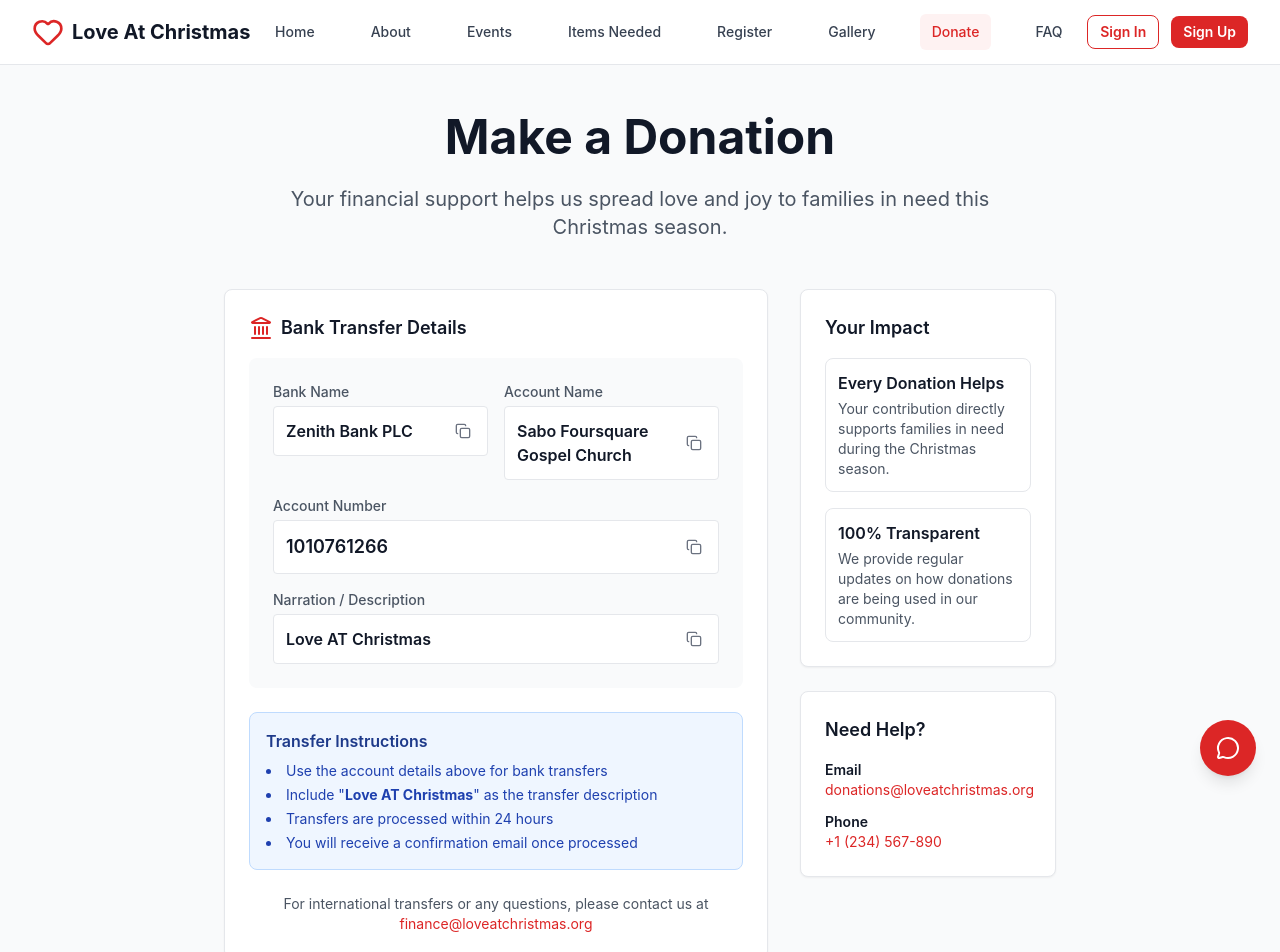
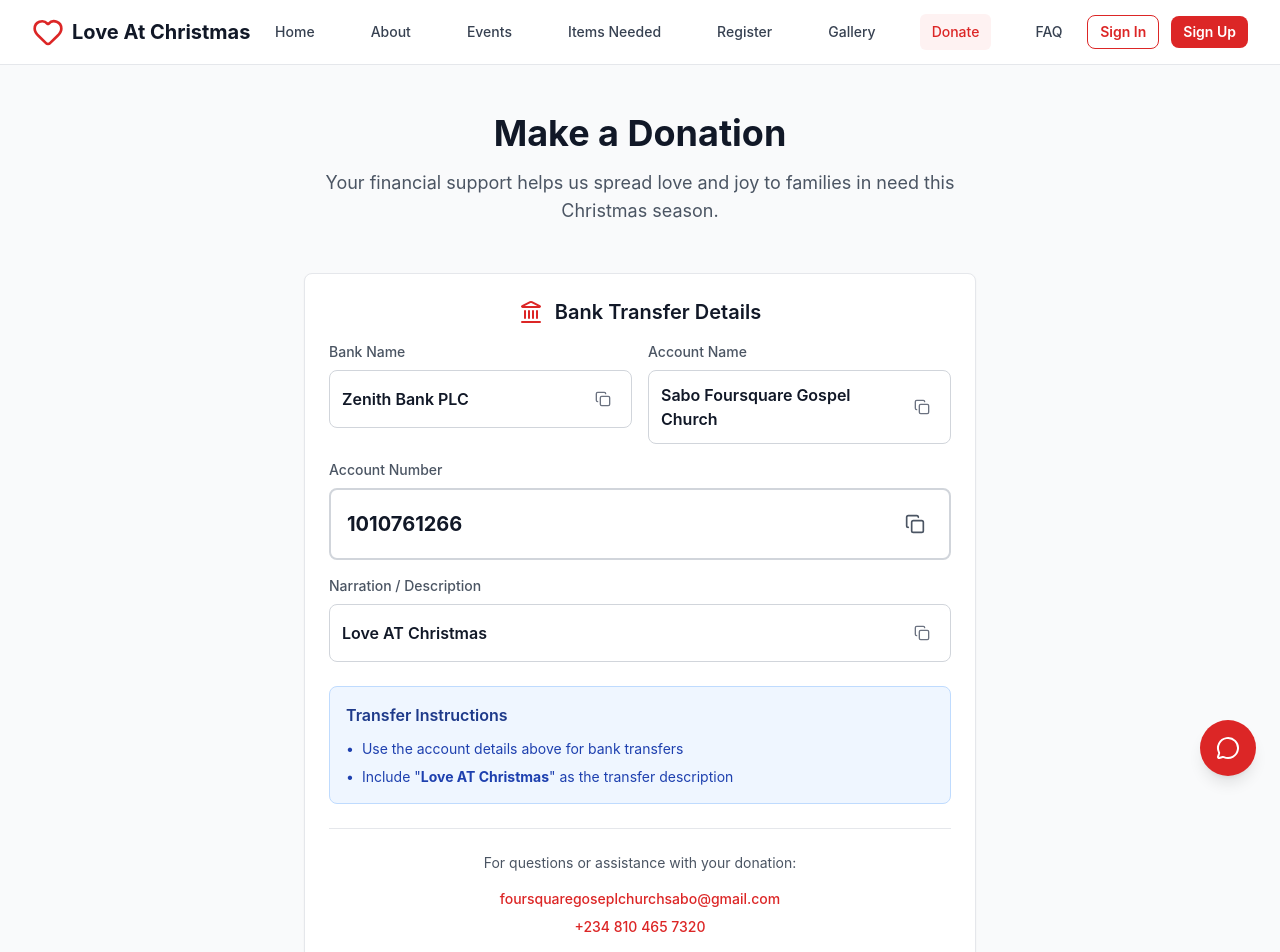
Before and after one commit to IbrahimMalgwi/love-at-christmas, a React (Create React App) app: page /donate in a window 1280 px wide. Shown: the top 952 px of the page. Built offline with nearby package versions, Linux system fonts and the light colour scheme.

Commit message:
update donate page layout

```diff
--- a/src/pages/Donate.jsx
+++ b/src/pages/Donate.jsx
@@ -1,6 +1,6 @@
 // src/pages/Donate.js
 import React from 'react'
-import { Landmark, Copy, } from 'lucide-react'
+import { Landmark, Copy } from 'lucide-react'
 import Card, { CardHeader, CardTitle, CardContent } from '../components/common/Card'
 
 const Donate = () => {
@@ -14,7 +14,6 @@ const Donate = () => {
     const copyToClipboard = async (text) => {
         try {
             await navigator.clipboard.writeText(text)
-            // You could add a toast notification here for better UX
             alert('Copied to clipboard!')
         } catch (err) {
             console.error('Failed to copy text: ', err)
@@ -23,23 +22,21 @@ const Donate = () => {
 
     return (
         <div className="min-h-screen bg-gray-50 py-12">
-            <div className="max-w-4xl mx-auto px-4 sm:px-6 lg:px-8">
+            <div className="max-w-3xl mx-auto px-4 sm:px-6 lg:px-8">
                 {/* Header */}
                 <div className="text-center mb-12">
-                    <h1 className="text-4xl md:text-5xl font-bold text-gray-900 mb-6">
+                    <h1 className="text-4xl font-bold text-gray-900 mb-4">
                         Make a Donation
                     </h1>
-                    <p className="text-xl text-gray-600 max-w-3xl mx-auto">
+                    <p className="text-lg text-gray-600">
                         Your financial support helps us spread love and joy to families in need this Christmas season.
                     </p>
                 </div>
 
-                <div className="grid lg:grid-cols-3 gap-8">
-                    {/* Bank Details */}
-                    <div className="lg:col-span-2">
-                        <Card>
+                {/* Bank Details Card */}
+                <Card className="max-w-2xl mx-auto">
                     <CardHeader>
-                                <CardTitle className="flex items-center gap-2">
+                        <CardTitle className="flex items-center justify-center gap-3 text-xl">
                             <Landmark className="h-6 w-6 text-primary-600" />
                             Bank Transfer Details
                         </CardTitle>
@@ -47,17 +44,17 @@ const Donate = () => {
                     <CardContent>
                         <div className="space-y-6">
                             {/* Bank Information */}
-                                    <div className="bg-gray-50 p-6 rounded-lg space-y-4">
-                                        <div className="grid md:grid-cols-2 gap-4">
+                            <div className="space-y-4">
+                                <div className="grid grid-cols-1 md:grid-cols-2 gap-4">
                                     <div>
-                                                <label className="block text-sm font-medium text-gray-600 mb-1">
+                                        <label className="block text-sm font-medium text-gray-600 mb-2">
                                             Bank Name
                                         </label>
-                                                <div className="flex items-center justify-between p-3 bg-white rounded border border-gray-200">
+                                        <div className="flex items-center justify-between p-3 bg-white rounded-lg border border-gray-300">
                                             <span className="font-semibold text-gray-900">{bankDetails.bankName}</span>
                                             <button
                                                 onClick={() => copyToClipboard(bankDetails.bankName)}
-                                                        className="p-1 hover:bg-gray-100 rounded transition-colors"
+                                                className="p-2 hover:bg-gray-100 rounded-lg transition-colors"
                                                 title="Copy to clipboard"
                                             >
                                                 <Copy className="h-4 w-4 text-gray-500" />
@@ -66,14 +63,14 @@ const Donate = () => {
                                     </div>
 
                                     <div>
-                                                <label className="block text-sm font-medium text-gray-600 mb-1">
+                                        <label className="block text-sm font-medium text-gray-600 mb-2">
                                             Account Name
                                         </label>
-                                                <div className="flex items-center justify-between p-3 bg-white rounded border border-gray-200">
+                                        <div className="flex items-center justify-between p-3 bg-white rounded-lg border border-gray-300">
                                             <span className="font-semibold text-gray-900">{bankDetails.accountName}</span>
                                             <button
                                                 onClick={() => copyToClipboard(bankDetails.accountName)}
-                                                        className="p-1 hover:bg-gray-100 rounded transition-colors"
+                                                className="p-2 hover:bg-gray-100 rounded-lg transition-colors"
                                                 title="Copy to clipboard"
                                             >
                                                 <Copy className="h-4 w-4 text-gray-500" />
@@ -83,30 +80,30 @@ const Donate = () => {
                                 </div>
 
                                 <div>
-                                            <label className="block text-sm font-medium text-gray-600 mb-1">
+                                    <label className="block text-sm font-medium text-gray-600 mb-2">
                                         Account Number
                                     </label>
-                                            <div className="flex items-center justify-between p-3 bg-white rounded border border-gray-200">
-                                                <span className="font-semibold text-gray-900 text-lg">{bankDetails.accountNumber}</span>
+                                    <div className="flex items-center justify-between p-4 bg-white rounded-lg border-2 border-gray-300">
+                                        <span className="font-bold text-gray-900 text-xl">{bankDetails.accountNumber}</span>
                                         <button
                                             onClick={() => copyToClipboard(bankDetails.accountNumber)}
-                                                    className="p-1 hover:bg-gray-100 rounded transition-colors"
+                                            className="p-2 hover:bg-gray-100 rounded-lg transition-colors"
                                             title="Copy to clipboard"
                                         >
-                                                    <Copy className="h-4 w-4 text-gray-500" />
+                                            <Copy className="h-5 w-5 text-gray-600" />
                                         </button>
                                     </div>
                                 </div>
 
                                 <div>
-                                            <label className="block text-sm font-medium text-gray-600 mb-1">
+                                    <label className="block text-sm font-medium text-gray-600 mb-2">
                                         Narration / Description
                                     </label>
-                                            <div className="flex items-center justify-between p-3 bg-white rounded border border-gray-200">
+                                    <div className="flex items-center justify-between p-3 bg-white rounded-lg border border-gray-300">
                                         <span className="font-semibold text-gray-900">{bankDetails.narration}</span>
                                         <button
                                             onClick={() => copyToClipboard(bankDetails.narration)}
-                                                    className="p-1 hover:bg-gray-100 rounded transition-colors"
+                                            className="p-2 hover:bg-gray-100 rounded-lg transition-colors"
                                             title="Copy to clipboard"
                                         >
                                             <Copy className="h-4 w-4 text-gray-500" />
@@ -117,107 +114,50 @@ const Donate = () => {
 
                             {/* Instructions */}
                             <div className="bg-blue-50 border border-blue-200 rounded-lg p-4">
-                                        <h3 className="font-semibold text-blue-900 mb-2">Transfer Instructions</h3>
-                                        <ul className="text-sm text-blue-800 space-y-1 list-disc list-inside">
-                                            <li>Use the account details above for bank transfers</li>
-                                            <li>Include "<strong>{bankDetails.narration}</strong>" as the transfer description</li>
-                                            <li>Transfers are processed within 24 hours</li>
-                                            <li>You will receive a confirmation email once processed</li>
+                                <h3 className="font-semibold text-blue-900 mb-3">Transfer Instructions</h3>
+                                <ul className="text-sm text-blue-800 space-y-2">
+                                    <li className="flex items-start">
+                                        <span className="mr-2">•</span>
+                                        <span>Use the account details above for bank transfers</span>
+                                    </li>
+                                    <li className="flex items-start">
+                                        <span className="mr-2">•</span>
+                                        <span>
+                                            Include "<strong>{bankDetails.narration}</strong>" as the transfer description
+                                        </span>
+                                    </li>
                                 </ul>
                             </div>
 
-                                    {/* Additional Information */}
-                                    <div className="text-center text-gray-600">
-                                        <p className="text-sm">
-                                            For international transfers or any questions, please contact us at{' '}
-                                            <a href="mailto:finance@loveatchristmas.org" className="text-primary-600 hover:underline">
-                                                finance@loveatchristmas.org
-                                            </a>
+                            {/* Contact Information */}
+                            <div className="text-center border-t pt-6">
+                                <p className="text-sm text-gray-600 mb-4">
+                                    For questions or assistance with your donation:
                                 </p>
-                                    </div>
-                                </div>
-                            </CardContent>
-                        </Card>
-                    </div>
-
-                    {/* Impact & Security Sidebar */}
-                    <div className="space-y-6">
-                        {/* Impact Information */}
-                        <Card>
-                            <CardHeader>
-                                <CardTitle>Your Impact</CardTitle>
-                            </CardHeader>
-                            <CardContent>
-                                <div className="space-y-4">
-                                    <div className="p-3 rounded-lg border border-gray-200">
-                                        <div className="font-semibold text-gray-900">Every Donation Helps</div>
-                                        <div className="text-sm text-gray-600 mt-1">
-                                            Your contribution directly supports families in need during the Christmas season.
-                                        </div>
-                                    </div>
-                                    <div className="p-3 rounded-lg border border-gray-200">
-                                        <div className="font-semibold text-gray-900">100% Transparent</div>
-                                        <div className="text-sm text-gray-600 mt-1">
-                                            We provide regular updates on how donations are being used in our community.
-                                        </div>
-                                    </div>
-                                </div>
-                            </CardContent>
-                        </Card>
-
-                        {/* Security & Transparency */}
-                        {/*<Card className="bg-primary-50 border-primary-200">*/}
-                        {/*    <CardContent className="p-6">*/}
-                        {/*        <div className="text-center">*/}
-                        {/*            <Shield className="h-12 w-12 text-primary-600 mx-auto mb-4" />*/}
-                        {/*            <h3 className="font-semibold text-gray-900 mb-2">Secure & Accountable</h3>*/}
-                        {/*            <p className="text-sm text-gray-600 mb-4">*/}
-                        {/*                Your donations are handled with the highest level of security and transparency.*/}
-                        {/*            </p>*/}
-                        {/*            <div className="space-y-2 text-sm text-gray-600">*/}
-                        {/*                <div className="flex justify-between">*/}
-                        {/*                    <span>Direct Support</span>*/}
-                        {/*                    <span className="font-semibold">85%</span>*/}
-                        {/*                </div>*/}
-                        {/*                <div className="flex justify-between">*/}
-                        {/*                    <span>Program Operations</span>*/}
-                        {/*                    <span className="font-semibold">10%</span>*/}
-                        {/*                </div>*/}
-                        {/*                <div className="flex justify-between">*/}
-                        {/*                    <span>Administrative</span>*/}
-                        {/*                    <span className="font-semibold">5%</span>*/}
-                        {/*                </div>*/}
-                        {/*            </div>*/}
-                        {/*        </div>*/}
-                        {/*    </CardContent>*/}
-                        {/*</Card>*/}
-
-                        {/* Contact Information */}
-                        <Card>
-                            <CardHeader>
-                                <CardTitle>Need Help?</CardTitle>
-                            </CardHeader>
-                            <CardContent>
-                                <div className="space-y-3 text-sm">
+                                <div className="space-y-2 text-sm">
                                     <div>
-                                        <div className="font-semibold text-gray-900">Email</div>
-                                        <a href="mailto:donations@loveatchristmas.org" className="text-primary-600 hover:underline">
-                                            donations@loveatchristmas.org
+                                        <a
+                                            href="mailto:foursquaregoseplchurchsabo@gmail.com"
+                                            className="text-primary-600 hover:underline font-medium"
+                                        >
+                                            foursquaregoseplchurchsabo@gmail.com
                                         </a>
                                     </div>
                                     <div>
-                                        <div className="font-semibold text-gray-900">Phone</div>
-                                        <a href="tel:+1234567890" className="text-primary-600 hover:underline">
-                                            +1 (234) 567-890
+                                        <a
+                                            href="tel:+2348104657320"
+                                            className="text-primary-600 hover:underline font-medium"
+                                        >
+                                            +234 810 465 7320
                                         </a>
+                                    </div>
+                                </div>
                             </div>
                         </div>
                     </CardContent>
                 </Card>
             </div>
         </div>
-            </div>
-        </div>
     )
 }
 
```
Lines whose indentation alone changed are shown as unchanged.
